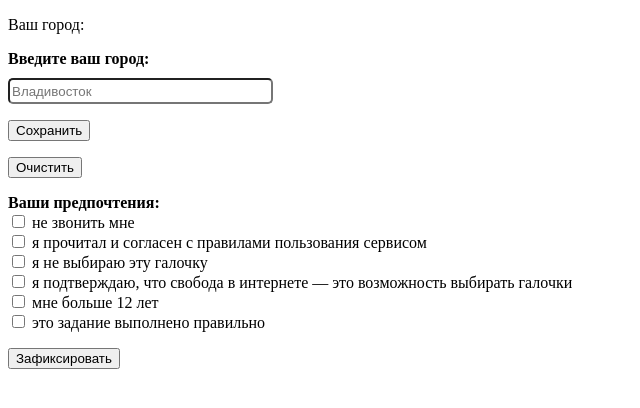
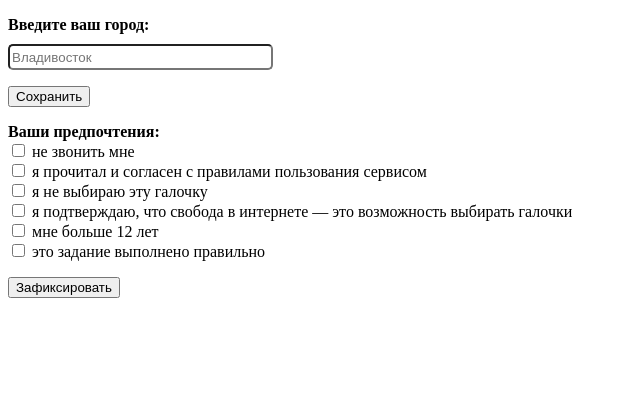
Before and after one commit to soloviev330/C3, a plain HTML site: page index.html in a window 1280 px wide. Shown: the whole page, without its empty margins (0-640 px from the left). Drawn offline with Linux system fonts and the light colour scheme.

Commit message:
Update index.html

```diff
--- a/index.html
+++ b/index.html
@@ -71,16 +71,18 @@ const checkValue = (value) => {
 	clear.style = localStorage.getItem('clear');
 
 
-	if (city.value !== null) {
-		newCity.innerHTML = "Ваш город: "
-		// clear.style='display: none'
+	if (Boolean(city.value)) {
+		newCity.innerHTML = "Ваш город: " + city.value;
+		save.style = 'display: none';
+		console.log("значение не пустое");
+		input_city.style = 'display: none';
+		clear.style = 'display: true';
 	}
-
-
-	// if (city.value !== null) {
-
-	// newCity.innerHTML = "Ваш город: " + localStorage.getItem('city')
-	// }
+	else {
+		clear.style = 'display: none';
+		save.style = 'display: true';
+		input_city.style = 'display: true';
+	}
 
 
 
@@ -107,6 +109,7 @@ const checkValue = (value) => {
 		localStorage.setItem('save', save.style = 'display: none')
 		localStorage.setItem('clear', clear.style='display: true')
 		newCity.innerHTML = "Ваш город: " + city.value
+		localStorage.setItem('save', input_city.style = 'display: none')
 
 		console.log(getCookie("test1"))
 		console.log(getCookie("city2"))
@@ -118,6 +121,7 @@ const checkValue = (value) => {
 		localStorage.setItem('save', save.style='display: true')
 		localStorage.setItem('clear', clear.style='display: none')
 		localStorage.setItem("disable_button", save_checkbox.disabled = false)
+		localStorage.setItem('save', input_city.style = 'display: true')
 
 	};
 
@@ -150,7 +154,6 @@ const checkValue = (value) => {
 		}
 
 
-
 </script>
 </body>
 </html>
```
